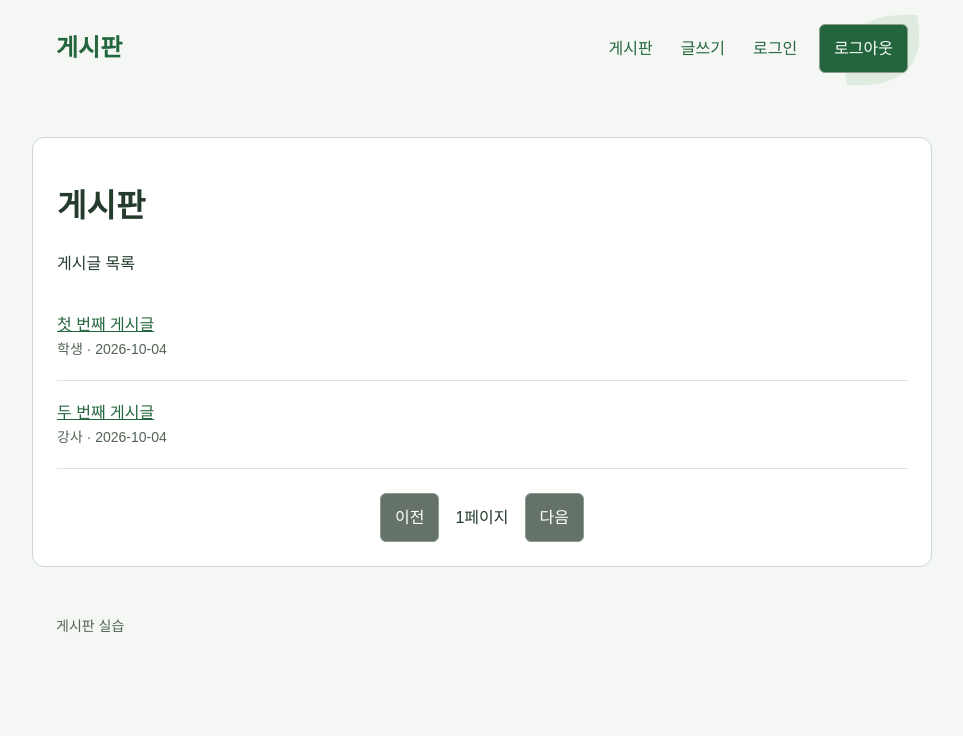
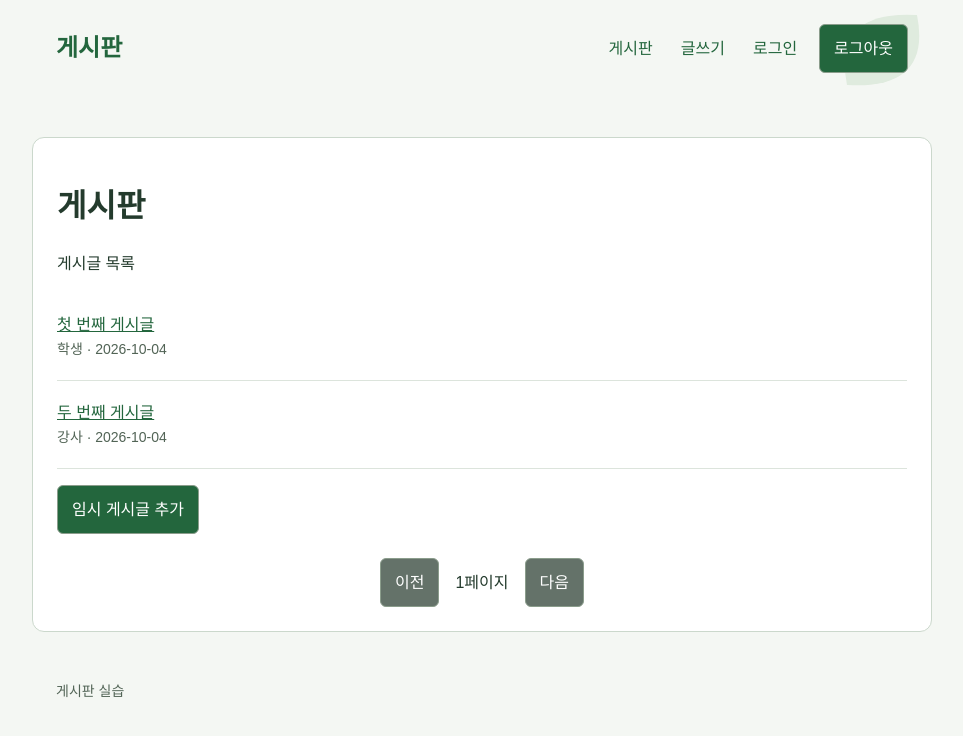
Before and after one commit to Galgay/react-board-exampels, a React (Vite) app: page / in a window 1280 px wide. Shown: the top 736 px of the page, without its empty margins (158-1121 px from the left). Built offline with nearby package versions, Linux system fonts and the light colour scheme.

Commit message:
REACT 06 | State 변경으로 임시 게시글 목록 갱신

```diff
--- a/src/App.jsx
+++ b/src/App.jsx
@@ -1,13 +1,22 @@
+import { useState } from "react";
 import "./style.css";
 import BoardHeader from "./components/BoardHeader.jsx";
 import BoardFooter from "./components/BoardFooter.jsx";
 import PostList from "./components/PostList.jsx";
 
 export default function App() {
-  const posts = [
+  const [posts, setPosts] = useState([
     { id: 1, title: "첫 번째 게시글", authorNickname: "학생", createdDatetime: "2026-10-04", content: "React 게시판의 첫 글입니다." },
     { id: 2, title: "두 번째 게시글", authorNickname: "강사", createdDatetime: "2026-10-04", content: "Props로 데이터를 내려봅니다." },
-  ];
+  ]);
+
+  function addPracticePost() {
+    const id = Date.now();
+    setPosts((currentPosts) => [
+      { id, title: `임시 게시글 ${currentPosts.length + 1}`, authorNickname: "학생", createdDatetime: "2026-10-04", content: "State 변경을 확인합니다." },
+      ...currentPosts,
+    ]);
+  }
 
   return (
     <>
@@ -17,6 +26,7 @@ export default function App() {
         <p id="list-message" role="status">게시글 목록</p>
         <button id="retry-list" type="button" hidden>목록 다시 시도</button>
         <PostList posts={posts} onSelect={(post) => window.alert(post.title)} />
+        <button type="button" onClick={addPracticePost}>임시 게시글 추가</button>
         <div className="pagination" aria-label="페이지 이동">
           <button id="previous-page" type="button" disabled>이전</button>
           <span id="page-number">1페이지</span>
```
